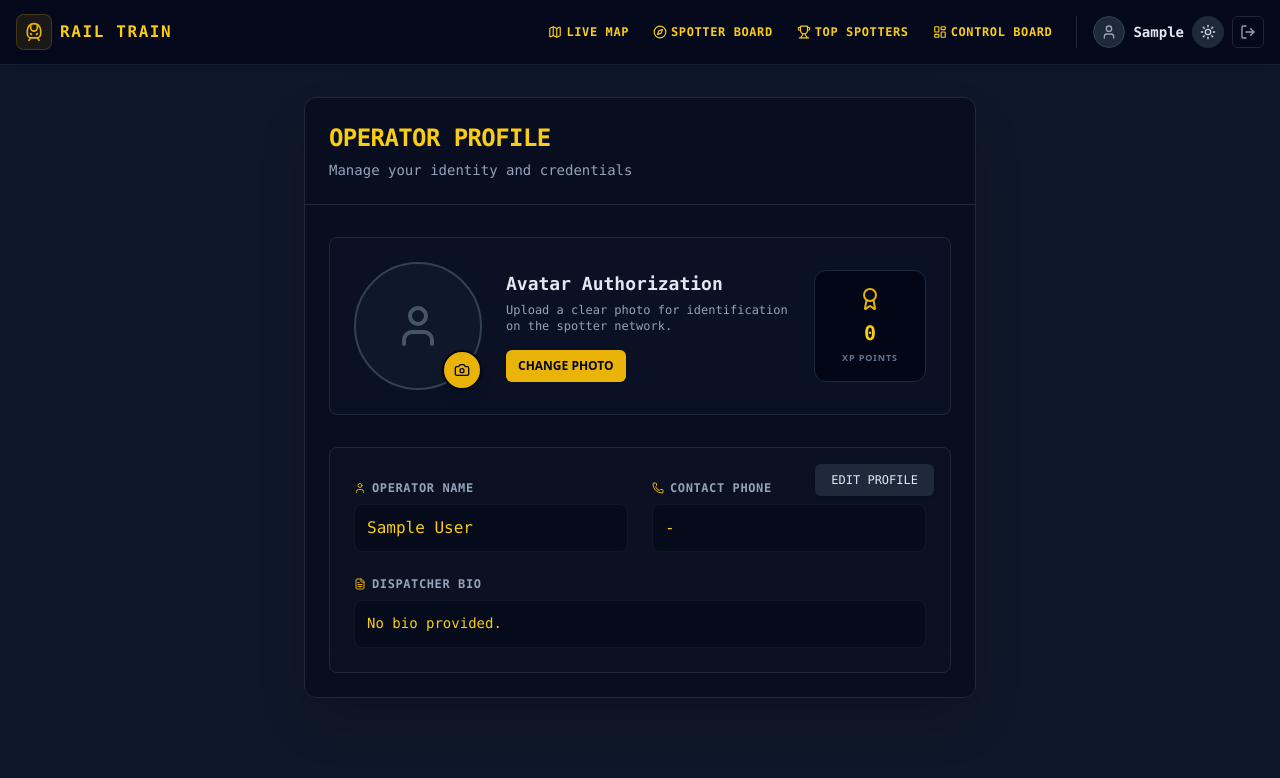
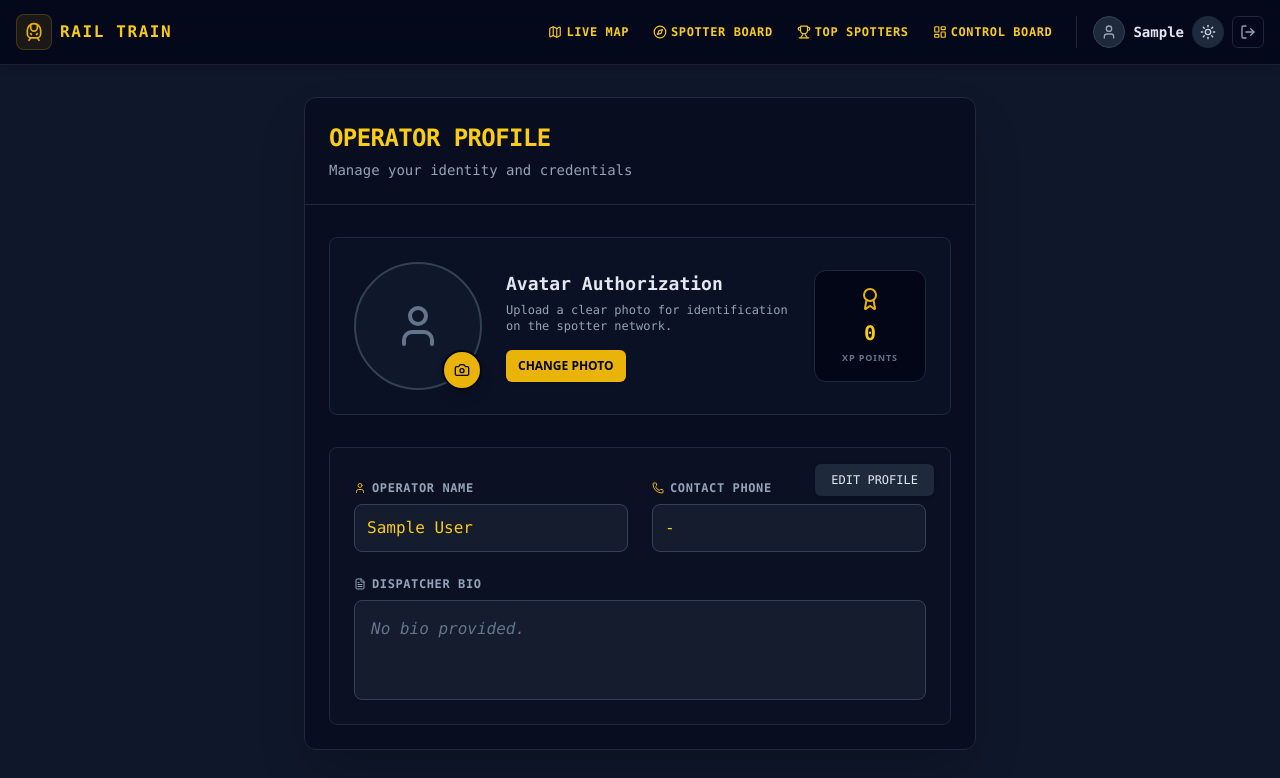
Before and after one commit to yashash1111/train-tracking-app, a React (Vite) app in the folder client/: page /profile in a window 1280 px wide. Shown: the top 778 px of the page. Built offline with nearby package versions, Linux system fonts and the light colour scheme; no server answers; sample sign-in values are in the browser's storage.

Commit message:
Fix Profile UI contrast issues and tooltip

```diff
--- a/client/src/pages/Profile.tsx
+++ b/client/src/pages/Profile.tsx
@@ -150,7 +150,7 @@ export const Profile = () => {
                                 ) : user?.profilePhotoUrl ? (
                                     <img src={user.profilePhotoUrl} alt="Profile" className="h-full w-full object-cover" />
                                 ) : (
-                                    <UserIcon className="h-12 w-12 text-slate-600 dark:text-slate-600" />
+                                    <UserIcon className="h-12 w-12 text-slate-400 dark:text-slate-500" />
                                 )}
                             </div>
 
@@ -167,7 +167,6 @@ export const Profile = () => {
                                 onClick={() => fileInputRef.current?.click()}
                                 disabled={uploading}
                                 className="absolute bottom-0 right-0 h-10 w-10 rounded-full bg-yellow-500 dark:bg-yellow-500 text-slate-950 flex items-center justify-center hover:bg-yellow-400 hover:scale-110 transition-all shadow-lg border-2 border-slate-950"
-                                title="Upload Photo"
                             >
                                 <Camera className="h-4 w-4" />
                             </button>
@@ -258,10 +257,10 @@ export const Profile = () => {
                                             type="text"
                                             value={name}
                                             onChange={(e) => setName(e.target.value)}
-                                            className="bg-slate-50 dark:bg-slate-900 border-slate-200 dark:border-slate-800 text-yellow-600 dark:text-yellow-400 font-mono placeholder:text-slate-600 dark:text-slate-600 focus:ring-yellow-500/30 focus:border-yellow-500 h-12"
+                                            className="bg-white dark:bg-slate-950 border-slate-300 dark:border-slate-700 text-yellow-600 dark:text-yellow-400 font-mono placeholder:text-slate-400 dark:placeholder:text-slate-500 focus:ring-yellow-500/30 focus:border-yellow-500 h-12"
                                         />
                                     ) : (
-                                        <div className="h-12 flex items-center px-3 font-mono text-yellow-600 dark:text-yellow-400 bg-white dark:bg-slate-950/50 rounded-lg border border-slate-200 dark:border-slate-800/50">
+                                        <div className="h-12 flex items-center px-3 font-mono text-yellow-600 dark:text-yellow-400 bg-slate-100 dark:bg-slate-800/50 rounded-lg border border-slate-300 dark:border-slate-700">
                                             {name || '-'}
                                         </div>
                                     )}
@@ -276,10 +275,10 @@ export const Profile = () => {
                                             value={phone}
                                             onChange={(e) => setPhone(e.target.value)}
                                             placeholder="+91 "
-                                            className="bg-slate-50 dark:bg-slate-900 border-slate-200 dark:border-slate-800 text-yellow-600 dark:text-yellow-400 font-mono placeholder:text-slate-600 dark:text-slate-600 focus:ring-yellow-500/30 focus:border-yellow-500 h-12"
+                                            className="bg-white dark:bg-slate-950 border-slate-300 dark:border-slate-700 text-yellow-600 dark:text-yellow-400 font-mono placeholder:text-slate-400 dark:placeholder:text-slate-500 focus:ring-yellow-500/30 focus:border-yellow-500 h-12"
                                         />
                                     ) : (
-                                        <div className="h-12 flex items-center px-3 font-mono text-yellow-600 dark:text-yellow-400 bg-white dark:bg-slate-950/50 rounded-lg border border-slate-200 dark:border-slate-800/50">
+                                        <div className="h-12 flex items-center px-3 font-mono text-yellow-600 dark:text-yellow-400 bg-slate-100 dark:bg-slate-800/50 rounded-lg border border-slate-300 dark:border-slate-700">
                                             {phone || '-'}
                                         </div>
                                     )}
@@ -287,18 +286,17 @@ export const Profile = () => {
 
                                 <div className="space-y-2 md:col-span-2">
                                     <label className="text-xs font-bold uppercase tracking-wider text-slate-500 dark:text-slate-400 font-mono flex items-center gap-1.5">
-                                        <FileText className="h-3 w-3 text-yellow-600 dark:text-yellow-500" /> Dispatcher Bio
+                                        <FileText className="h-3 w-3 text-slate-500 dark:text-slate-400" /> Dispatcher Bio
                                     </label>
                                     {isEditing ? (
                                         <textarea
                                             value={bio}
                                             onChange={(e) => setBio(e.target.value)}
-                                            rows={3}
                                             placeholder="Enter your experience, active regions, and spotting preferences..."
-                                            className="w-full bg-slate-50 dark:bg-slate-900 border-slate-200 dark:border-slate-800 text-yellow-600 dark:text-yellow-400 font-mono placeholder:text-slate-600 dark:text-slate-600 focus:ring-yellow-500/30 focus:border-yellow-500 rounded-lg p-3 text-sm focus:outline-none focus:ring-2 resize-none"
+                                            className="bg-white dark:bg-slate-950 border-slate-300 dark:border-slate-700 text-slate-900 dark:text-slate-100 font-mono placeholder:text-slate-400 dark:placeholder:text-slate-500 focus:ring-yellow-500/30 focus:border-yellow-500 min-h-[100px] resize-none"
                                         />
                                     ) : (
-                                        <div className="min-h-[3rem] p-3 font-mono text-yellow-600 dark:text-yellow-400 bg-white dark:bg-slate-950/50 rounded-lg border border-slate-200 dark:border-slate-800/50 whitespace-pre-wrap text-sm">
+                                        <div className={`p-4 rounded-lg border border-slate-300 dark:border-slate-700 font-mono min-h-[100px] bg-slate-100 dark:bg-slate-800/50 ${!bio ? 'text-slate-400 dark:text-slate-500 italic' : 'text-slate-700 dark:text-slate-300'}`}>
                                             {bio || 'No bio provided.'}
                                         </div>
                                     )}
```
